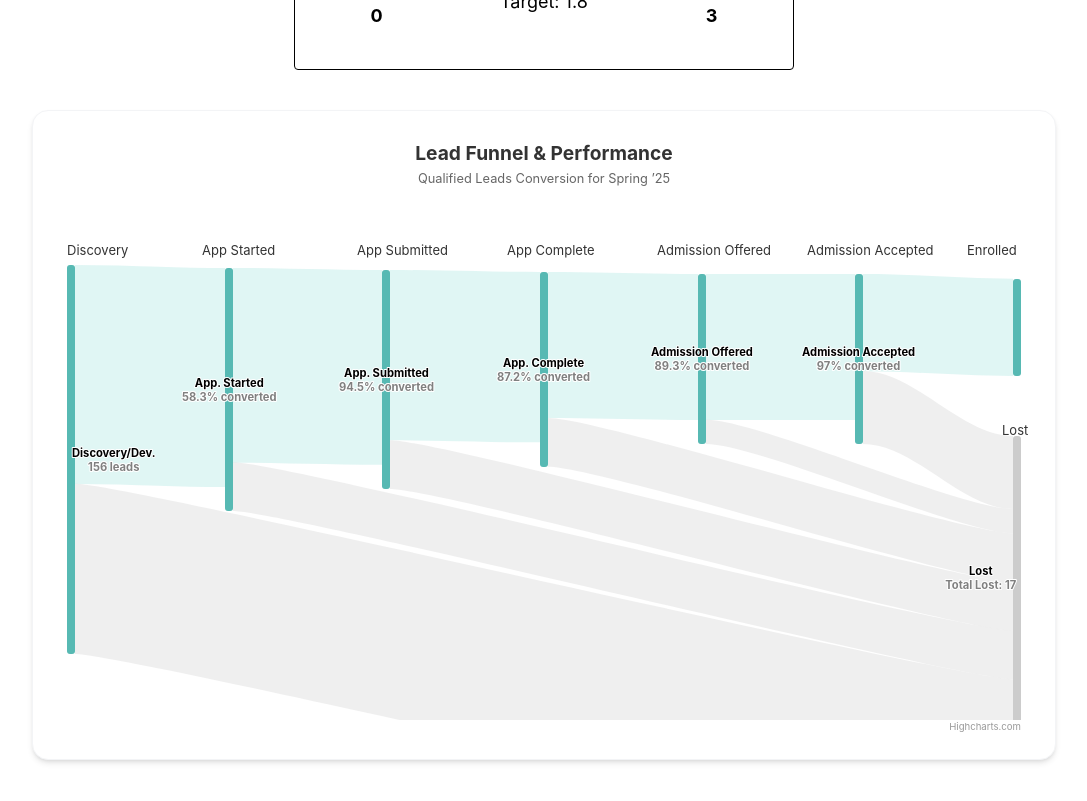
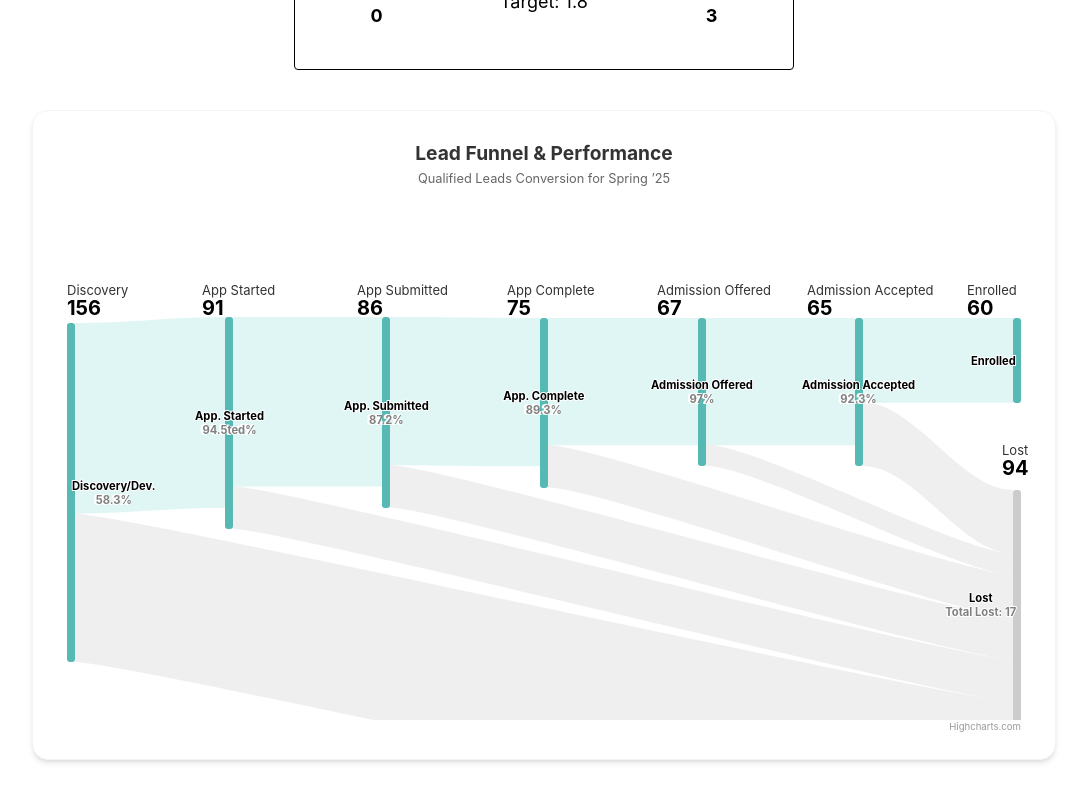
Before and after one commit to Demilade01/2charts_lead, a React (Vite) app: page / in a window 1280 px wide. Shown: the part 1040-1841 px from the top of the page, without its empty margins (96-1183 px from the left). Built offline with nearby package versions, Linux system fonts and the light colour scheme.

Commit message:
add bottom labels

```diff
--- a/src/modules/enrollment-funnel/EnrollmentFunnel.tsx
+++ b/src/modules/enrollment-funnel/EnrollmentFunnel.tsx
@@ -47,27 +47,53 @@ const EnrollmentFunnel: React.FC = () => {
     chart: {
       type: 'sankey',
       height: '600px',
+      marginTop: 130,
       events: {
         load() {
           const chart = this;
+
+          // Top labels
           const topLabels = [
-            { text: 'Discovery', x: 10, y: 120 },
-            { text: 'App Started', x: 145, y: 120 },
-            { text: 'App Submitted', x: 300, y: 120 },
-            { text: 'App Complete', x: 450, y: 120 },
-            { text: 'Admission Offered', x: 600, y: 120 },
-            { text: 'Admission Accepted', x: 750, y: 120 },
-            { text: 'Enrolled', x: 910, y: 120 },
-            { text: 'Lost', x: 945, y: 300 },
+            { text: 'Discovery', x: 10, y: 160 },
+            { text: 'App Started', x: 145, y: 160 },
+            { text: 'App Submitted', x: 300, y: 160 },
+            { text: 'App Complete', x: 450, y: 160 },
+            { text: 'Admission Offered', x: 600, y: 160 },
+            { text: 'Admission Accepted', x: 750, y: 160 },
+            { text: 'Enrolled', x: 910, y: 160 },
+            { text: 'Lost', x: 945, y: 320 },
+          ];
+
+          // Bottom values
+          const bottomLabels = [
+            { text: '156', x: 10, y: 180 },
+            { text: '91', x: 145, y: 180 },
+            { text: '86', x: 300, y: 180 },
+            { text: '75', x: 450, y: 180 },
+            { text: '67', x: 600, y: 180 },
+            { text: '65', x: 750, y: 180 },
+            { text: '60', x: 910, y: 180 },
+            { text: '94', x: 945, y: 340 },
           ];
 
           topLabels.forEach(({ text, x, y }) => {
             chart.renderer
               .text(text, x, y)
               .css({
-          fontSize: '13px',
-          fontWeight: 'normal',
-          color: '#333',
+                fontSize: '13px',
+                fontWeight: 'normal',
+                color: '#333',
+              })
+              .add();
+          });
+
+          bottomLabels.forEach(({ text, x, y }) => {
+            chart.renderer
+              .text(text, x, y)
+              .css({
+                fontSize: '20px',
+                fontWeight: 'bold',
+                color: '#000',
               })
               .add();
           });
@@ -121,7 +147,7 @@ const EnrollmentFunnel: React.FC = () => {
             color: '#57b9b3',
             offsetVertical: 0,
             dataLabels: {
-              format: 'Discovery/Dev.<br><span style="color:gray">156 leads</span>'
+              format: 'Discovery/Dev.<br><span style="color:gray">58.3% </span>'
             }
           },
           {
@@ -129,7 +155,7 @@ const EnrollmentFunnel: React.FC = () => {
             color: '#57b9b3',
             offsetVertical: -70,
             dataLabels: {
-              format: 'App. Started<br><span style="color:gray">58.3% converted</span>'
+              format: 'App. Started<br><span style="color:gray">94.5ted% </span>'
             }
           },
           {
@@ -137,7 +163,7 @@ const EnrollmentFunnel: React.FC = () => {
             color: '#57b9b3',
             offsetVertical: -80,
             dataLabels: {
-              format: 'App. Submitted<br><span style="color:gray">94.5% converted</span>'
+              format: 'App. Submitted<br><span style="color:gray">87.2% </span>'
             }
           },
           {
@@ -145,7 +171,7 @@ const EnrollmentFunnel: React.FC = () => {
             color: '#57b9b3',
             offsetVertical: -90,
             dataLabels: {
-              format: 'App. Complete<br><span style="color:gray">87.2% converted</span>'
+              format: 'App. Complete<br><span style="color:gray">89.3% </span>'
             }
           },
           {
@@ -153,7 +179,7 @@ const EnrollmentFunnel: React.FC = () => {
             color: '#57b9b3',
             offsetVertical: -100,
             dataLabels: {
-              format: 'Admission Offered<br><span style="color:gray">89.3% converted</span>'
+              format: 'Admission Offered<br><span style="color:gray">97% </span>'
             }
           },
           {
@@ -161,16 +187,13 @@ const EnrollmentFunnel: React.FC = () => {
             color: '#57b9b3',
             offsetVertical: -100,
             dataLabels: {
-              format: 'Admission Accepted<br><span style="color:gray">97% converted</span>'
+              format: 'Admission Accepted<br><span style="color:gray">92.3% </span>'
             }
           },
           {
             id: 'Enrolled',
             color: '#57b9b3',
-            offsetVertical: 80,
-            dataLabels: {
-              format: 'Enrolled<br><span style="color:gray">92.3% converted</span>'
-            }
+            offsetVertical: 53,
           },
           {
             id: 'Lost',
```
